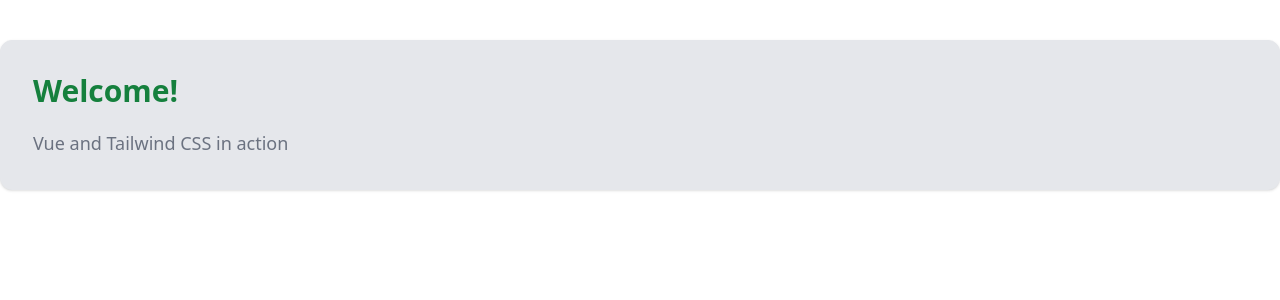
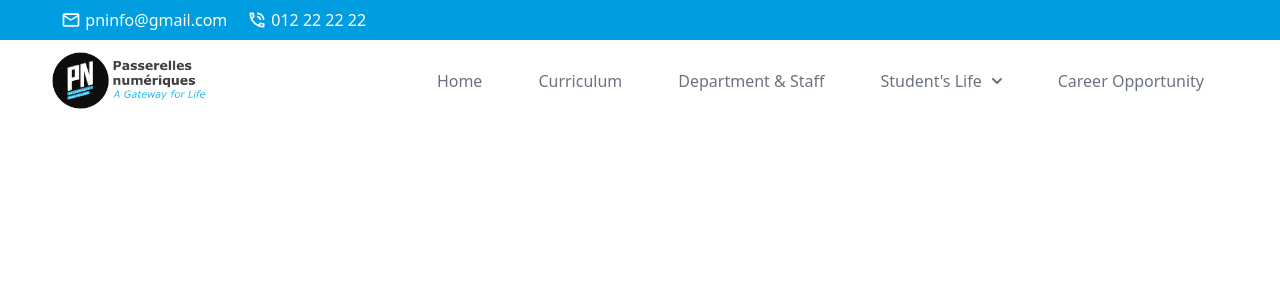
Before and after one commit to himprofessor/STUDENT-INTEGRATION-FRONT-END, a Vue app: page / in a window 1280 px wide. Shown: the top 300 px of the page. Built offline with nearby package versions, Linux system fonts and the light colour scheme.

Commit message:
[HEADE] create header component

```diff
--- a/src/App.vue
+++ b/src/App.vue
@@ -1,6 +1,17 @@
 <template>
-  <div class="container mx-auto bg-gray-200 rounded-xl shadow border p-8 m-10">
-    <p class="text-3xl text-green-700 font-bold mb-5">Welcome!</p>
-    <p class="text-gray-500 text-lg">Vue and Tailwind CSS in action</p>
+  <div>
+    <HeaderVue />
+    <NavBar />
   </div>
 </template>
+<script>
+import HeaderVue from "./components/HeaderComponent/Header/HeaderVue.vue";
+import NavBar from "./components/HeaderComponent/Navigations/NavBar.vue";
+
+export default {
+  components: {
+    NavBar,
+    HeaderVue,
+  },
+};
+</script>
--- /dev/null
+++ b/src/components/HeaderComponent/Header/HeaderVue.vue
@@ -0,0 +1,34 @@
+<template>
+  <div
+    class="text-white bg-[#009DE1] lg:block lg:py-0 py-2 font-kantumruy font-light mx-auto"
+  >
+    <div
+      class="flex justify-between w-11/12 min-[2000px]:container mx-auto p-2"
+    >
+      <div class="flex">
+        <a
+          href="mailto:register@kit.edu.kh"
+          class="flex items-center text-white"
+          target="_blank"
+        >
+          <svg viewBox="0 0 24 24" class="flex w-5 h-5">
+            <path
+              fill="currentColor"
+              d="M22 6c0-1.1-.9-2-2-2H4c-1.1 0-2 .9-2 2v12c0 1.1.9 2 2 2h16c1.1 0 2-.9 2-2V6m-2 0-8 5-8-5h16m0 12H4V8l8 5 8-5v10Z"
+            ></path>
+          </svg>
+          <p class="pl-1 mb-0 text-sm sm:text-base">pninfo@gmail.com</p>
+        </a>
+        <div class="flex items-center px-1 sm:px-5">
+          <svg viewBox="0 0 24 24" class="flex w-5 h-5">
+            <path
+              fill="currentColor"
+              d="M20 15.5c-1.2 0-2.5-.2-3.6-.6h-.3c-.3 0-.5.1-.7.3l-2.2 2.2c-2.8-1.5-5.2-3.8-6.6-6.6l2.2-2.2c.3-.3.4-.7.2-1-.3-1.1-.5-2.4-.5-3.6 0-.5-.5-1-1-1H4c-.5 0-1 .5-1 1 0 9.4 7.6 17 17 17 .5 0 1-.5 1-1v-3.5c0-.5-.5-1-1-1M5 5h1.5c.1.9.3 1.8.5 2.6L5.8 8.8C5.4 7.6 5.1 6.3 5 5m14 14c-1.3-.1-2.6-.4-3.8-.8l1.2-1.2c.8.2 1.7.4 2.6.4V19m-4-7h2a5 5 0 0 0-5-5v2a3 3 0 0 1 3 3m4 0h2c0-5-4.03-9-9-9v2c3.86 0 7 3.13 7 7Z"
+            ></path>
+          </svg>
+          <p class="pl-1 mb-0 text-xs sm:text-base">012 22 22 22</p>
+        </div>
+      </div>
+    </div>
+  </div>
+</template>
--- /dev/null
+++ b/src/components/HeaderComponent/Navigations/NavBar.vue
@@ -0,0 +1,217 @@
+<template>
+  <nav class="bg-white dark:bg-gray-700">
+    <div class="max-w-screen-xl px-4 sm:px-9 py-3 mx-auto">
+      <div class="flex items-center justify-between">
+        <!-- Logo and Menu Button -->
+        <div class="logo_container">
+          <span class="logo_helper"></span>
+          <a
+            href="https://www.passerellesnumeriques.org/en/"
+            class="flex items-center space-x-3 rtl:space-x-reverse ml-4"
+          >
+            <img
+              src="@/assets/logo-en.png"
+              alt="Passerelles numériques"
+              id="logo"
+              style="width: 160px; padding-top: 0px; height: auto"
+              data-height-percentage="95"
+              data-actual-width="1263"
+              data-actual-height="534"
+            />
+          </a>
+        </div>
+
+        <!-- Responsive Menu Button for Mobile -->
+        <button
+          class="sm:hidden text-gray-900 dark:text-white hover:text-blue-700 flex items-center"
+          @click="toggleMobileMenu"
+        >
+          <svg
+            class="w-6 h-6 text-gray-900 dark:text-white"
+            fill="none"
+            stroke="currentColor"
+            viewBox="0 0 24 24"
+            xmlns="http://www.w3.org/2000/svg"
+          >
+            <path
+              stroke-linecap="round"
+              stroke-linejoin="round"
+              stroke-width="2"
+              d="M4 6h16M4 12h16m-7 6h7"
+            ></path>
+          </svg>
+        </button>
+
+        <!-- Navigation Links (Hidden on Small Screens) -->
+        <ul
+          class="hidden sm:flex flex-row font-medium mt-0 space-x-8 rtl:space-x-reverse mr-7"
+        >
+          <li>
+            <a
+              href="#"
+              class="hover:underline px-3 py-4 rounded-sm flex items-center text-gray-500"
+              >Home</a
+            >
+          </li>
+
+          <li>
+            <a
+              href="#"
+              class="hover:underline px-3 py-4 rounded-sm flex items-center text-gray-500"
+              >Curriculum</a
+            >
+          </li>
+          <li>
+            <a
+              href="#"
+              class="hover:underline px-3 py-4 rounded-sm flex items-center text-gray-500"
+              >Department & Staff</a
+            >
+          </li>
+          <li>
+            <div class="relative group">
+              <button
+                id="dropdownNavbarLink"
+                data-dropdown-toggle="dropdownNavbar"
+                class="hover:underline px-3 py-4 rounded-sm flex items-center text-gray-500"
+              >
+                Student's Life
+                <svg
+                  class="w-2.5 h-2.5 ml-2.5"
+                  aria-hidden="true"
+                  xmlns="http://www.w3.org/2000/svg"
+                  fill="none"
+                  viewBox="0 0 10 6"
+                >
+                  <path
+                    stroke="currentColor"
+                    stroke-linecap="round"
+                    stroke-linejoin="round"
+                    stroke-width="2"
+                    d="m1 1 4 4 4-4"
+                  />
+                </svg>
+              </button>
+              <div
+                class="dropdown-content absolute hidden bg-white text-black group-hover:block"
+              >
+                <a
+                  href="#"
+                  class="block px-4 py-2 hover:bg-gray-100 text-gray-500"
+                  >Clubs & Organizations</a
+                >
+                <a
+                  href="#"
+                  class="block px-4 py-2 hover:bg-gray-100 text-gray-500"
+                  >Events & Activities</a
+                >
+                <a
+                  href="#"
+                  class="block px-4 py-2 hover:bg-gray-100 text-gray-500"
+                  >Resources</a
+                >
+              </div>
+            </div>
+          </li>
+
+          <li>
+            <a
+              href="#"
+              class="hover:underline px-3 py-4 rounded-sm flex items-center text-gray-500"
+              >Career Opportunity</a
+            >
+          </li>
+        </ul>
+      </div>
+
+      <!-- Responsive Menu for Small Screens -->
+      <div v-show="isMobileMenuVisible" class="sm:hidden">
+        <ul class="flex flex-col space-y-4 mt-4">
+          <li>
+            <a
+              href="#"
+              class="hover:underline px-3 py-3 rounded-sm flex items-center hover:bg-gray-100"
+              >Home</a
+            >
+          </li>
+          <li>
+            <a
+              href="#"
+              class="hover:underline px-3 py-3 rounded-sm flex items-center hover:bg-gray-100"
+              >Curriculum</a
+            >
+          </li>
+          <li>
+            <a
+              href="#"
+              class="hover:underline px-3 py-3 rounded-sm flex items-center hover:bg-gray-100"
+            >
+              Department & Staff
+            </a>
+          </li>
+          <li>
+            <div class="relative group">
+              <button
+                id="dropdownNavbarLink"
+                data-dropdown-toggle="dropdownNavbar"
+                class="flex items-center justify-between w-full py-2 pl-3 pr-4 text-gray-700 border-b border-gray-100 hover:bg-gray-50 md:hover:bg-transparent md:border-0 md:hover:text-blue-700 md:p-0 md:w-auto dark:text-white md:dark:hover:text-blue-500 dark:focus:text-white dark:border-gray-700 dark:hover:bg-gray-700 md:dark:hover:bg-transparent"
+              >
+                Student's Life
+                <svg
+                  class="w-2.5 h-2.5 ml-2.5"
+                  aria-hidden="true"
+                  xmlns="http://www.w3.org/2000/svg"
+                  fill="none"
+                  viewBox="0 0 10 6"
+                >
+                  <path
+                    stroke="currentColor"
+                    stroke-linecap="round"
+                    stroke-linejoin="round"
+                    stroke-width="2"
+                    d="m1 1 4 4 4-4"
+                  />
+                </svg>
+              </button>
+              <div
+                class="dropdown-content absolute hidden bg-white text-black group-hover:block"
+              >
+                <a href="#" class="block px-4 py-2 hover:bg-gray-100"
+                  >Clubs & Organizations</a
+                >
+                <a href="#" class="block px-4 py-2 hover:bg-gray-100"
+                  >Events & Activities</a
+                >
+                <a href="#" class="block px-4 py-2 hover:bg-gray-100">
+                  Resources</a
+                >
+              </div>
+            </div>
+          </li>
+          <li>
+            <a
+              href="#"
+              class="hover:underline px-3 py-3 rounded-sm flex items-center hover:bg-gray-100"
+              >Career Opportunity</a
+            >
+          </li>
+        </ul>
+      </div>
+    </div>
+  </nav>
+</template>
+
+<script>
+export default {
+  data() {
+    return {
+      isMobileMenuVisible: false,
+    };
+  },
+  methods: {
+    toggleMobileMenu() {
+      this.isMobileMenuVisible = !this.isMobileMenuVisible;
+    },
+  },
+};
+</script>
```
Also changed, not shown: src/assets/logo-en.png (added).
